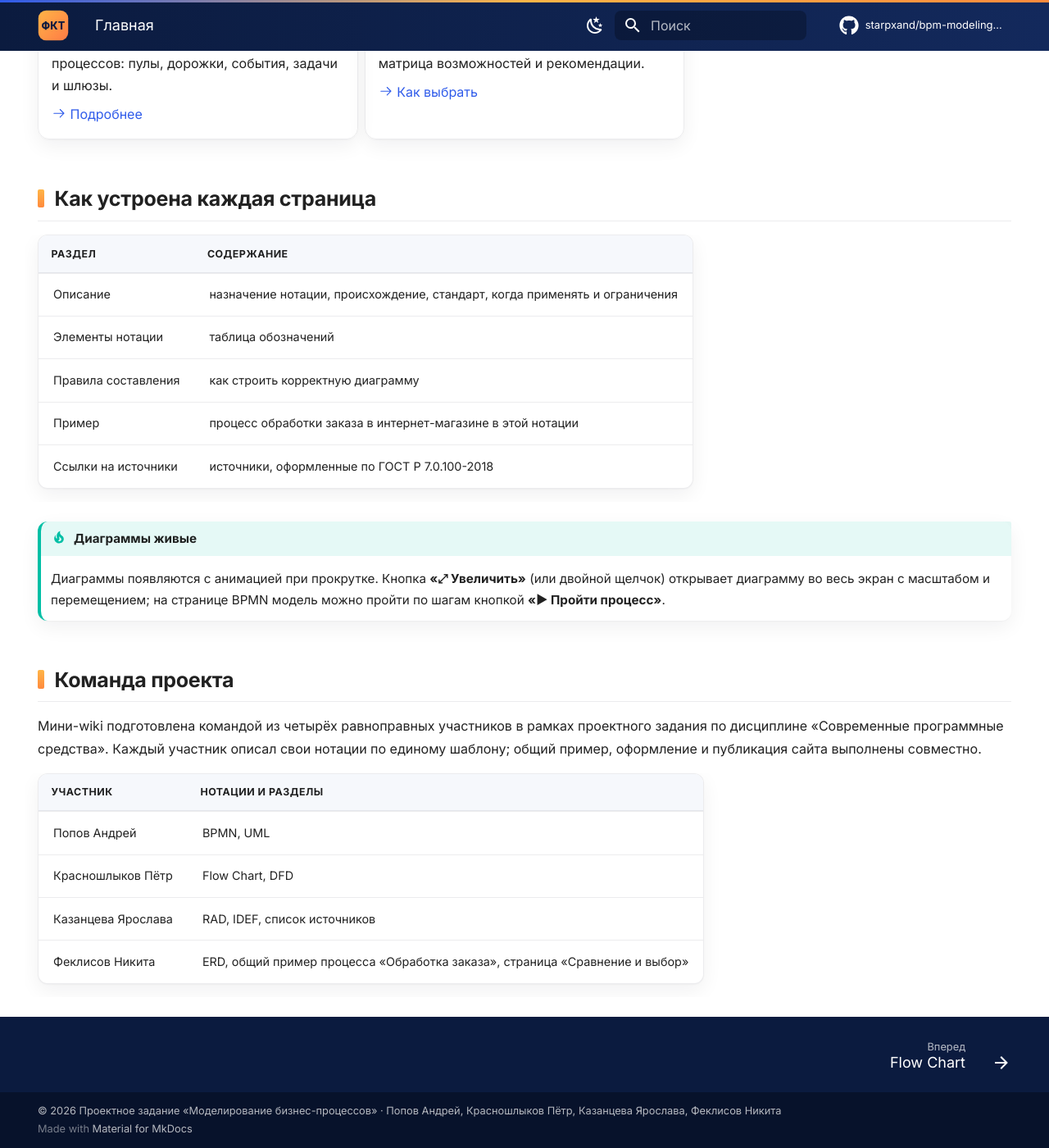
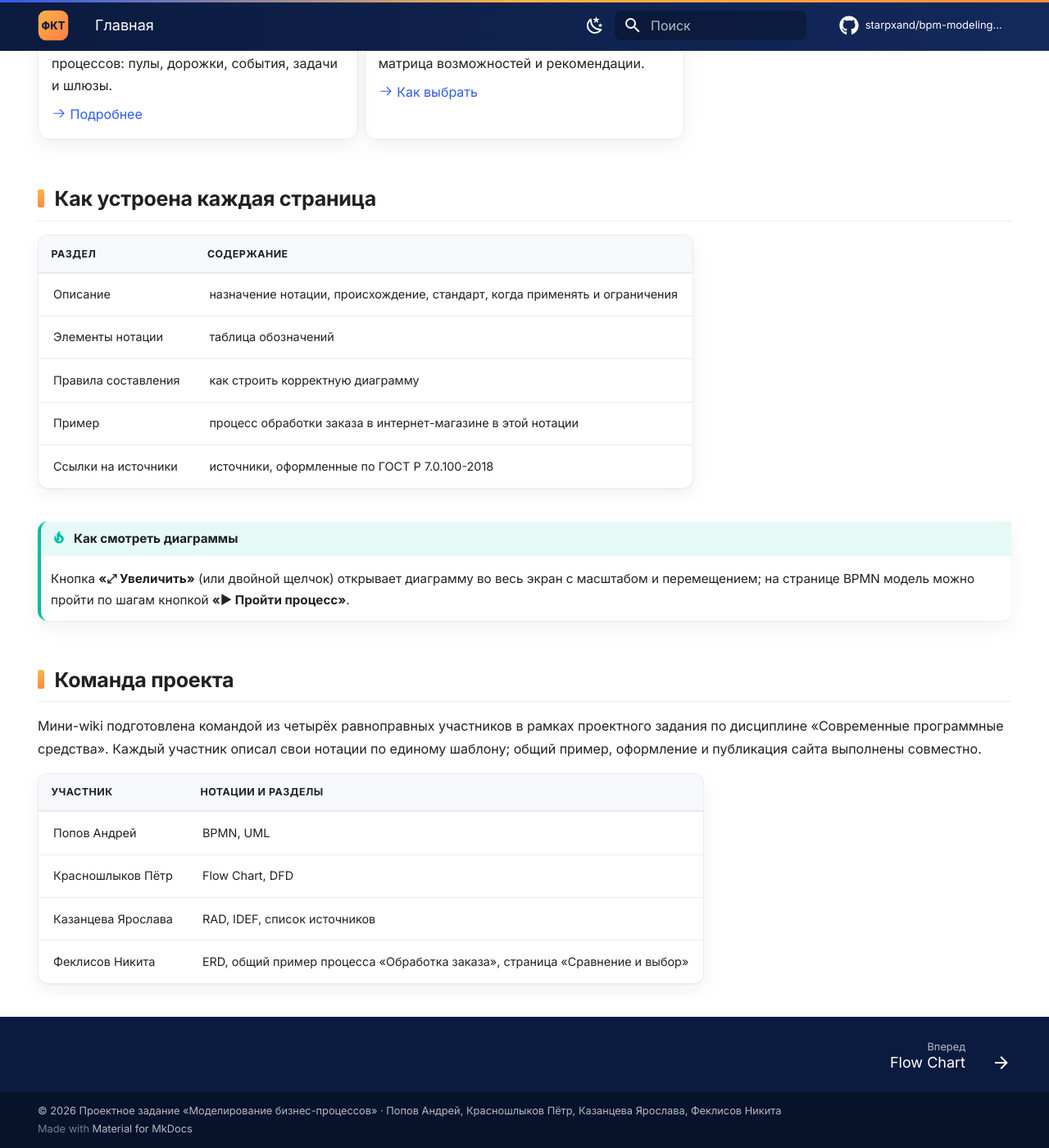
Before and after one commit to starpxand/bpm-modeling-wiki, an MkDocs documentation site: the page built from docs/index.md, in a window 1280 px wide and 1400 px high, scrolled down 1461 px. Shown: the whole window at 82% size. Built offline with MkDocs 1.6.1 and Material for MkDocs 9.7.7, drawn with Linux system fonts in a browser that asks for light colours; comment, search, counter and statistics services are not loaded.

Commit message:
Диаграммы статичны: без анимации при прокрутке и бегущих точек на потоках
Co-Authored-By: Claude Opus 5.5 <noreply@anthropic.com>

```diff
--- a/docs/assets/fx.css
+++ b/docs/assets/fx.css
@@ -188,3 +188,6 @@ html.lh-noscroll { overflow: hidden; }
 .lh-fig__cap { min-width: 10rem; }
 .md-typeset .lh-bpmn--full { display: flex; width: auto; max-width: none; }
 .lh-bpmn--full .lh-bpmn__canvas { height: auto; }
+
+/* диаграммы статичны: точки-«пакеты» на потоках не показываются */
+.lh-fig .pkt, .md-typeset svg .pkt { display: none !important; }
--- a/docs/assets/fx.js
+++ b/docs/assets/fx.js
@@ -119,15 +119,13 @@
   /* ---------- Обёртка диаграммы ---------- */
   function figure(caption) {
     const fig = document.createElement("figure");
-    fig.className = "lh-fig lh-reveal";
+    fig.className = "lh-fig";
     fig.innerHTML = `<div class="lh-fig__bar">
         <span class="lh-fig__cap"></span>
-        <button type="button" class="lh-fig__btn" data-act="play" title="Повторить анимацию">▶ Анимация</button>
         <button type="button" class="lh-fig__btn" data-act="zoom" title="Открыть во весь экран">⤢ Увеличить</button>
       </div><div class="lh-fig__body"></div>`;
     fig.querySelector(".lh-fig__cap").textContent = caption;
     fig.querySelector('[data-act="zoom"]').onclick = () => lightbox(fig);
-    fig.querySelector('[data-act="play"]').onclick = () => animate(fig, true);
     fig.querySelector(".lh-fig__body").addEventListener("dblclick", () => lightbox(fig));
     return fig;
   }
@@ -147,6 +145,7 @@
   }
 
   function animate(fig, force = false) {
+    return;   // диаграммы статичны: без анимации при прокрутке
     if (REDUCED || (!force && fig.dataset.played)) return;
     fig.dataset.played = "1";
     const svg = fig.querySelector(".lh-fig__body svg");
@@ -228,7 +227,7 @@
     for (const host of root.querySelectorAll(".lh-bpmn:not(.lh-ready)")) {
       host.classList.add("lh-ready");
       const fallback = host.innerHTML;
-      host.classList.add("lh-fig", "lh-reveal");
+      host.classList.add("lh-fig");
       host.innerHTML = `<div class="lh-fig__bar"><span class="lh-fig__cap">${host.dataset.title || "BPMN-модель"}</span>
           <button type="button" class="lh-fig__btn" data-b="run">▶ Пройти процесс</button>
           <button type="button" class="lh-fig__btn" data-b="in">＋</button>
@@ -326,7 +325,7 @@
   function reveal(root) {
     const els = root.querySelectorAll(
       ".md-typeset h2, .md-typeset .md-typeset__table, .md-typeset .admonition, .md-typeset .grid.cards > ul > li, " +
-      ".md-typeset .tabbed-set, .lh-fig, .lh-pick, .md-typeset ol > li, .lh-stat");
+      ".md-typeset .lh-pick, .md-typeset ol > li, .lh-stat");
     if (REDUCED || !("IntersectionObserver" in window)) { els.forEach((e) => e.classList.add("lh-in")); return; }
     io = io || new IntersectionObserver((entries) => entries.forEach((en) => {
       if (!en.isIntersecting) return;
--- a/docs/index.md
+++ b/docs/index.md
@@ -95,10 +95,9 @@ hide:
 | Пример | процесс обработки заказа в интернет-магазине в этой нотации |
 | Ссылки на источники | источники, оформленные по ГОСТ Р 7.0.100-2018 |
 
-!!! tip "Диаграммы живые"
-    Диаграммы появляются с анимацией при прокрутке. Кнопка **«⤢ Увеличить»** (или двойной щелчок)
-    открывает диаграмму во весь экран с масштабом и перемещением; на странице BPMN модель можно
-    пройти по шагам кнопкой **«▶ Пройти процесс»**.
+!!! tip "Как смотреть диаграммы"
+    Кнопка **«⤢ Увеличить»** (или двойной щелчок) открывает диаграмму во весь экран с масштабом и
+    перемещением; на странице BPMN модель можно пройти по шагам кнопкой **«▶ Пройти процесс»**.
 
 ## Команда проекта
 
--- a/mkdocs.yml
+++ b/mkdocs.yml
@@ -77,8 +77,8 @@ markdown_extensions:
 
 extra_css:
   - assets/extra.css?v=4
-  - assets/fx.css?v=4
+  - assets/fx.css?v=5
 
 extra_javascript:
   - https://cdn.jsdelivr.net/npm/mermaid@11.17.2/dist/mermaid.min.js
-  - assets/fx.js?v=4
+  - assets/fx.js?v=5
```
Also changed, not shown: docs/notations/dfd.md (+1 -1 lines).
